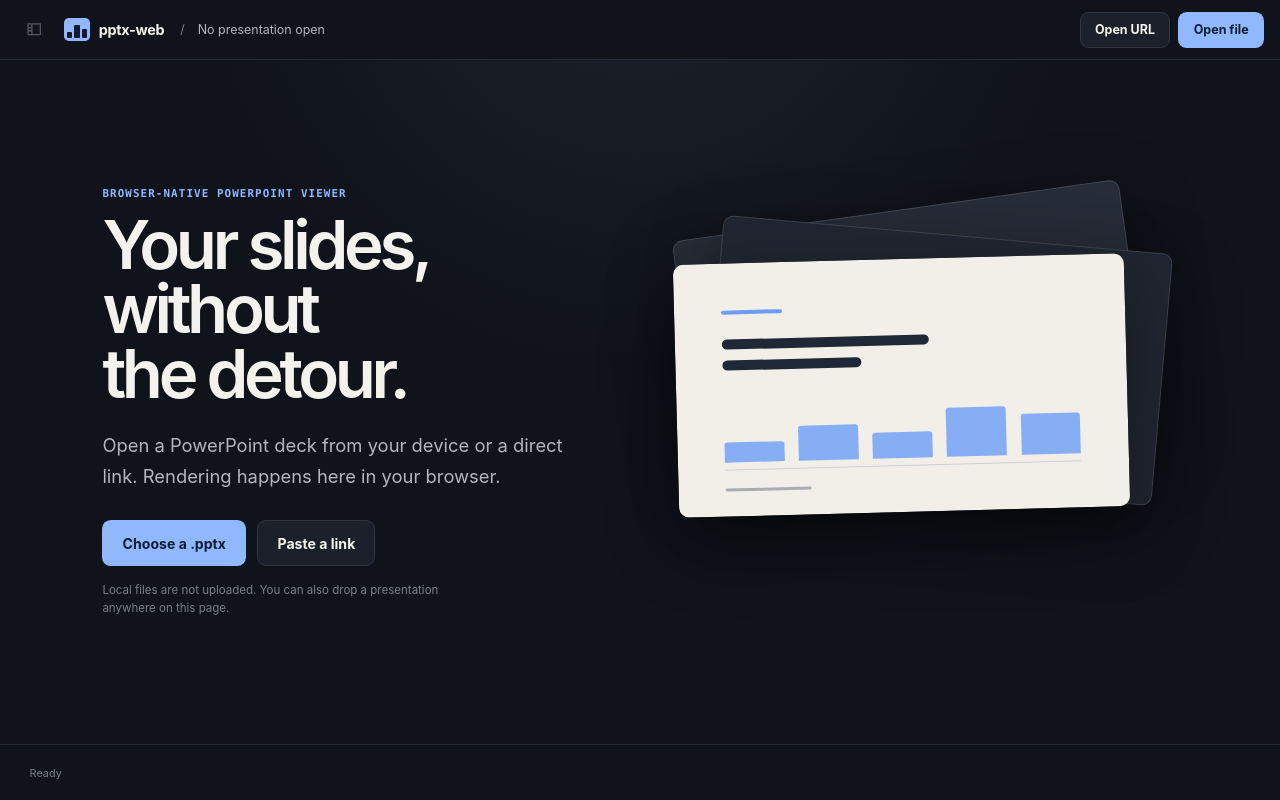
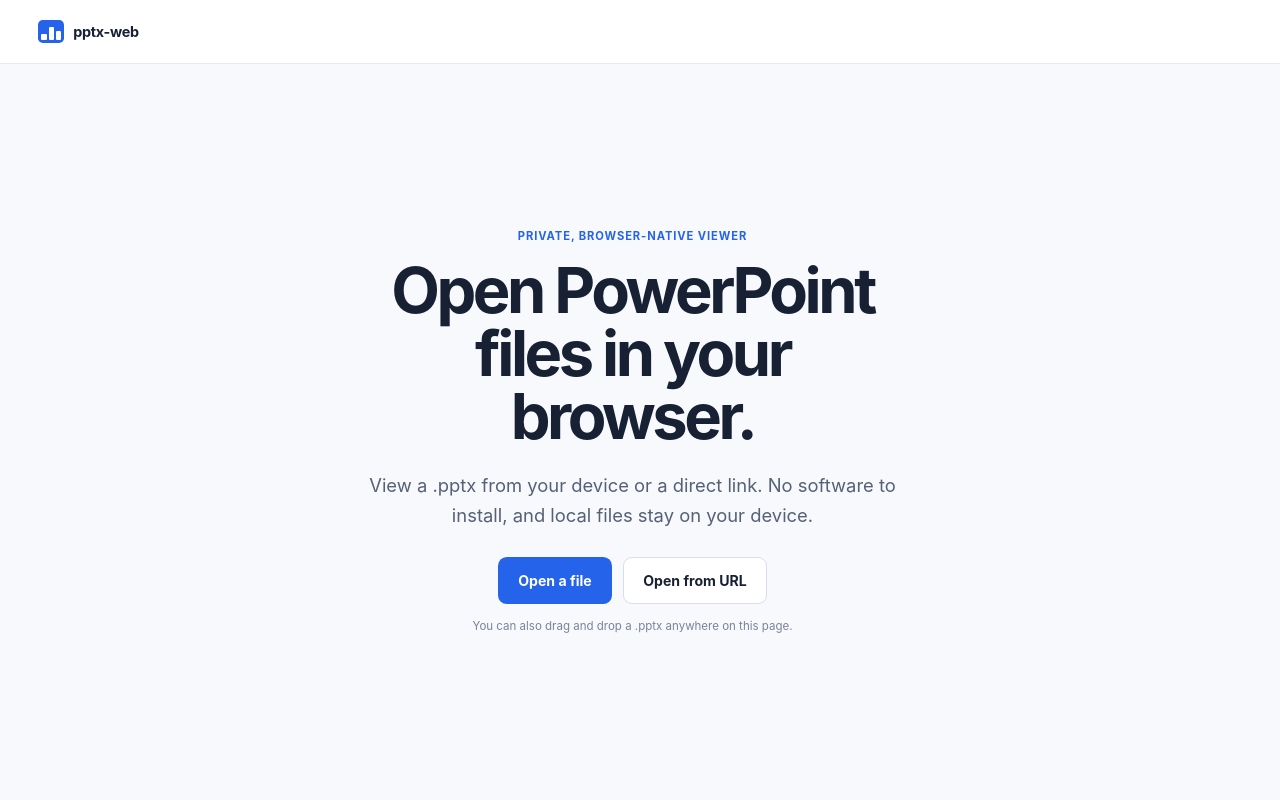
Before and after one commit to costinEEST/pptx-web, a website built with Vite: page index.html in a window 1280 px wide. Built offline with nearby package versions, Linux system fonts and the light colour scheme.

Commit message:
Redesign the homepage with a light minimal theme

```diff
--- a/index.html
+++ b/index.html
@@ -4,7 +4,8 @@
     <meta charset="UTF-8" />
     <meta name="viewport" content="width=device-width, initial-scale=1" />
     <meta name="description" content="Open and present PowerPoint .pptx files directly in your browser." />
-    <meta name="theme-color" content="#10131a" />
+    <meta id="theme-color" name="theme-color" content="#f7f9fc" />
+    <link rel="icon" href="data:," />
     <title>PPTX (PowerPoint) viewer</title>
   </head>
   <body>
@@ -37,12 +38,12 @@
         <div class="topbar-actions">
           <button id="url-button" class="button button-secondary" type="button">Open URL</button>
           <label class="button button-primary" for="file-input">Open file</label>
-          <input
-            id="file-input"
-            class="visually-hidden"
-            type="file"
-            accept=".pptx,application/vnd.openxmlformats-officedocument.presentationml.presentation" />
         </div>
+        <input
+          id="file-input"
+          class="visually-hidden"
+          type="file"
+          accept=".pptx,application/vnd.openxmlformats-officedocument.presentationml.presentation" />
       </header>
 
       <main class="workspace">
@@ -66,39 +67,21 @@
         <section id="stage" class="stage" aria-label="Presentation viewer">
           <div id="welcome" class="welcome">
             <div class="welcome-copy">
-              <p class="eyebrow">Browser-native PowerPoint viewer</p>
-              <h1>Your slides, without the detour.</h1>
+              <p class="eyebrow">Private, browser-native viewer</p>
+              <h1>Open PowerPoint files in your browser.</h1>
               <p class="welcome-lede">
-                Open a PowerPoint deck from your device or a direct link. Rendering happens here in your browser.
+                View a .pptx from your device or a direct link. No software to install, and local files stay on your
+                device.
               </p>
               <div class="welcome-actions">
-                <label class="button button-primary button-large" for="file-input">Choose a .pptx</label>
+                <label class="button button-primary button-large" for="file-input">Open a file</label>
                 <button id="welcome-url-button" class="button button-secondary button-large" type="button">
-                  Paste a link
+                  Open from URL
                 </button>
               </div>
-              <p class="privacy-note">
-                Local files are not uploaded. You can also drop a presentation anywhere on this page.
-              </p>
+              <p class="privacy-note">You can also drag and drop a .pptx anywhere on this page.</p>
             </div>
 
-            <div class="deck-illustration" aria-hidden="true">
-              <div class="mock-slide mock-slide-back"></div>
-              <div class="mock-slide mock-slide-middle"></div>
-              <div class="mock-slide mock-slide-front">
-                <span class="mock-kicker"></span>
-                <span class="mock-title"></span>
-                <span class="mock-title mock-title-short"></span>
-                <div class="mock-chart">
-                  <i></i>
-                  <i></i>
-                  <i></i>
-                  <i></i>
-                  <i></i>
-                </div>
-                <span class="mock-caption"></span>
-              </div>
-            </div>
           </div>
 
           <div id="viewer-container" class="viewer-container" aria-live="off"></div>
--- a/src/main.js
+++ b/src/main.js
@@ -12,6 +12,7 @@ const MIRROR_BASE_URL = new URL(import.meta.env.BASE_URL, window.location.origin
 
 const elements = {
   app: byId('app'),
+  themeColor: byId('theme-color'),
   sidebar: byId('sidebar'),
   sidebarToggle: byId('sidebar-toggle'),
   sidebarToggleTooltip: byId('sidebar-toggle-tooltip'),
@@ -173,6 +174,7 @@ async function renderPresentation(source, controller) {
   elements.viewerContainer.replaceChildren();
   elements.viewerContainer.setAttribute('aria-busy', 'true');
   elements.app.classList.remove('is-empty');
+  elements.themeColor.setAttribute('content', '#10131a');
   elements.loadingTitle.textContent = 'Rendering presentation';
   elements.loadingDetail.textContent = 'Building the document view...';
 
--- a/src/styles.css
+++ b/src/styles.css
@@ -503,12 +503,19 @@
 
   .welcome {
     display: grid;
-    grid-template-columns: minmax(18rem, 34rem) minmax(20rem, 34rem);
+    grid-template-columns: minmax(0, 1fr);
     place-content: center;
     align-items: center;
-    gap: clamp(2rem, 7vw, 7rem);
     min-block-size: 100%;
-    padding: clamp(1.5rem, 5vw, 5rem);
+    inline-size: min(100%, 76rem);
+    margin-inline: auto;
+    padding: clamp(2rem, 6vw, 6rem);
+    text-align: center;
+  }
+
+  .welcome-copy {
+    inline-size: min(100%, 42rem);
+    margin-inline: auto;
   }
 
   .app:not(.is-empty) .welcome {
@@ -516,27 +523,28 @@
   }
 
   .eyebrow {
-    margin-block-end: 0.8rem;
+    margin-block-end: 1rem;
     color: var(--blue);
-    font-family: ui-monospace, "SFMono-Regular", Consolas, monospace;
-    font-size: 0.68rem;
-    font-weight: 700;
-    letter-spacing: 0.1em;
+    font-size: 0.7rem;
+    font-weight: 750;
+    letter-spacing: 0.08em;
     text-transform: uppercase;
   }
 
   .welcome h1 {
-    max-inline-size: 12ch;
-    font-size: clamp(2.6rem, 4vw + 1rem, 5.4rem);
-    font-weight: 620;
-    letter-spacing: -0.065em;
-    line-height: 0.96;
+    max-inline-size: 13ch;
+    margin-inline: auto;
+    font-size: clamp(2.8rem, 4vw + 0.75rem, 4.9rem);
+    font-weight: 680;
+    letter-spacing: -0.055em;
+    line-height: 1;
     text-wrap: balance;
   }
 
   .welcome-lede {
-    max-inline-size: 43ch;
-    margin-block-start: 1.5rem;
+    max-inline-size: 48ch;
+    margin-block-start: 1.35rem;
+    margin-inline: auto;
     color: var(--text-soft);
     font-size: clamp(0.95rem, 0.6vw + 0.8rem, 1.15rem);
     line-height: 1.65;
@@ -546,104 +554,18 @@
   .welcome-actions {
     display: flex;
     flex-wrap: wrap;
+    justify-content: center;
     gap: 0.7rem;
-    margin-block-start: 1.8rem;
+    margin-block-start: 1.65rem;
   }
 
   .privacy-note {
     max-inline-size: 54ch;
-    margin-block-start: 1rem;
+    margin-block-start: 0.9rem;
+    margin-inline: auto;
     color: var(--text-faint);
     font-size: 0.72rem;
     line-height: 1.5;
-  }
-
-  .deck-illustration {
-    position: relative;
-    aspect-ratio: 1 / 0.82;
-    inline-size: min(33rem, 40vw);
-    justify-self: center;
-  }
-
-  .mock-slide {
-    position: absolute;
-    aspect-ratio: 16 / 9;
-    inline-size: 88%;
-    border: 1px solid rgb(255 255 255 / 13%);
-    border-radius: 0.65rem;
-    box-shadow: var(--shadow);
-  }
-
-  .mock-slide-back {
-    inset: 4% auto auto 6%;
-    rotate: -8deg;
-    background: #272d38;
-  }
-
-  .mock-slide-middle {
-    inset: 10% 1% auto auto;
-    rotate: 5deg;
-    background: #202631;
-  }
-
-  .mock-slide-front {
-    inset: 16% auto auto 4%;
-    padding: 9% 9% 7%;
-    rotate: -1.5deg;
-    overflow: hidden;
-    background: #f1efe7;
-  }
-
-  .mock-kicker,
-  .mock-title,
-  .mock-caption {
-    display: block;
-    border-radius: 999px;
-  }
-
-  .mock-kicker {
-    inline-size: 17%;
-    block-size: 2.5%;
-    margin-block-end: 7%;
-    background: #6c9ef8;
-  }
-
-  .mock-title {
-    inline-size: 58%;
-    block-size: 6%;
-    margin-block-end: 3%;
-    background: #1f2836;
-  }
-
-  .mock-title-short { inline-size: 39%; }
-
-  .mock-chart {
-    display: flex;
-    align-items: end;
-    gap: 4%;
-    block-size: 38%;
-    margin-block-start: 10%;
-    padding-block-end: 2%;
-    border-block-end: 1px solid #ccd0d4;
-  }
-
-  .mock-chart i {
-    flex: 1;
-    border-radius: 3px 3px 0 0;
-    background: #85aef5;
-  }
-
-  .mock-chart i:nth-child(1) { block-size: 35%; }
-  .mock-chart i:nth-child(2) { block-size: 62%; }
-  .mock-chart i:nth-child(3) { block-size: 47%; }
-  .mock-chart i:nth-child(4) { block-size: 88%; }
-  .mock-chart i:nth-child(5) { block-size: 73%; }
-
-  .mock-caption {
-    inline-size: 24%;
-    block-size: 2%;
-    margin-block-start: 5%;
-    background: #a9adb3;
   }
 
   .loading-layer,
@@ -842,17 +764,31 @@
   }
 
   .url-dialog {
+    color-scheme: light;
+    --ink-950: #f8fafc;
+    --ink-850: #fff;
+    --ink-800: #fff;
+    --ink-700: #eef2f7;
+    --line: #d7dee9;
+    --line-soft: #e7ebf1;
+    --text: #182033;
+    --text-soft: #566176;
+    --text-faint: #7a8498;
+    --blue: #2563eb;
+    --blue-strong: #1d4ed8;
+    --blue-ink: #fff;
+    --red: #c63c4a;
     inline-size: min(32rem, calc(100% - 2rem));
     padding: 0;
     border: 1px solid var(--line);
     border-radius: 1rem;
     background: var(--ink-850);
     color: var(--text);
-    box-shadow: var(--shadow);
+    box-shadow: 0 24px 70px rgb(15 23 42 / 18%);
   }
 
   .url-dialog::backdrop {
-    background: rgb(5 6 9 / 72%);
+    background: rgb(15 23 42 / 38%);
     backdrop-filter: blur(5px);
   }
 
@@ -912,6 +848,72 @@
 }
 
 @layer states {
+  .app.is-empty {
+    color-scheme: light;
+    --ink-950: #f8fafc;
+    --ink-900: #f7f9fc;
+    --ink-850: #fff;
+    --ink-800: #fff;
+    --ink-700: #eef2f7;
+    --line: #d7dee9;
+    --line-soft: #e7ebf1;
+    --text: #182033;
+    --text-soft: #566176;
+    --text-faint: #7a8498;
+    --blue: #2563eb;
+    --blue-strong: #1d4ed8;
+    --blue-ink: #fff;
+    --blue-wash: rgb(37 99 235 / 10%);
+    --red: #c63c4a;
+    --shadow: 0 24px 60px rgb(31 41 55 / 10%);
+    grid-template-rows: 4rem minmax(0, 1fr);
+    background: var(--ink-900);
+    color: var(--text);
+  }
+
+  .app.is-empty .topbar {
+    padding-inline: clamp(1rem, 3vw, 2.5rem);
+    border-color: var(--line-soft);
+    background: rgb(255 255 255 / 92%);
+  }
+
+  .app.is-empty :where(#sidebar-toggle, .document-title, .topbar-actions, .bottombar) {
+    display: none;
+  }
+
+  .app.is-empty .stage {
+    padding: 0;
+    scrollbar-color: #c8d0dc var(--ink-900);
+    background: var(--ink-900);
+  }
+
+  .app.is-empty .brand {
+    color: var(--text);
+  }
+
+  .app.is-empty .button-primary:hover:not(:disabled),
+  .url-dialog .button-primary:hover:not(:disabled) {
+    background: var(--blue-strong);
+  }
+
+  .app.is-empty .loading-layer {
+    background: rgb(247 249 252 / 82%);
+  }
+
+  .app.is-empty .drop-layer {
+    border-color: var(--blue);
+    background: rgb(239 246 255 / 94%);
+  }
+
+  .app.is-empty .error-toast {
+    border-color: rgb(198 60 74 / 22%);
+    background: #fff6f7;
+  }
+
+  .app.is-empty .error-toast p {
+    color: #784b52;
+  }
+
   .app.is-empty :where(.bottombar .slide-navigation, .bottombar .view-controls, .footer-status .status-dot) {
     visibility: hidden;
   }
@@ -943,25 +945,6 @@
       translate: -105% 0;
     }
 
-    .welcome {
-      grid-template-columns: minmax(0, 34rem);
-      text-align: center;
-    }
-
-    .welcome h1,
-    .welcome-lede,
-    .privacy-note {
-      margin-inline: auto;
-    }
-
-    .welcome-actions {
-      justify-content: center;
-    }
-
-    .deck-illustration {
-      display: none;
-    }
-
     .footer-status {
       display: none;
     }
@@ -976,7 +959,7 @@
       padding-inline: 0.65rem;
     }
 
-    .brand > span:last-child,
+    .app:not(.is-empty) .brand > span:last-child,
     .document-title,
     #url-button,
     .view-controls #zoom-out,
@@ -1009,7 +992,7 @@
     }
 
     .welcome h1 {
-      font-size: clamp(2.4rem, 14vw, 4rem);
+      font-size: clamp(2.4rem, 13vw, 3.2rem);
     }
   }
 
```
